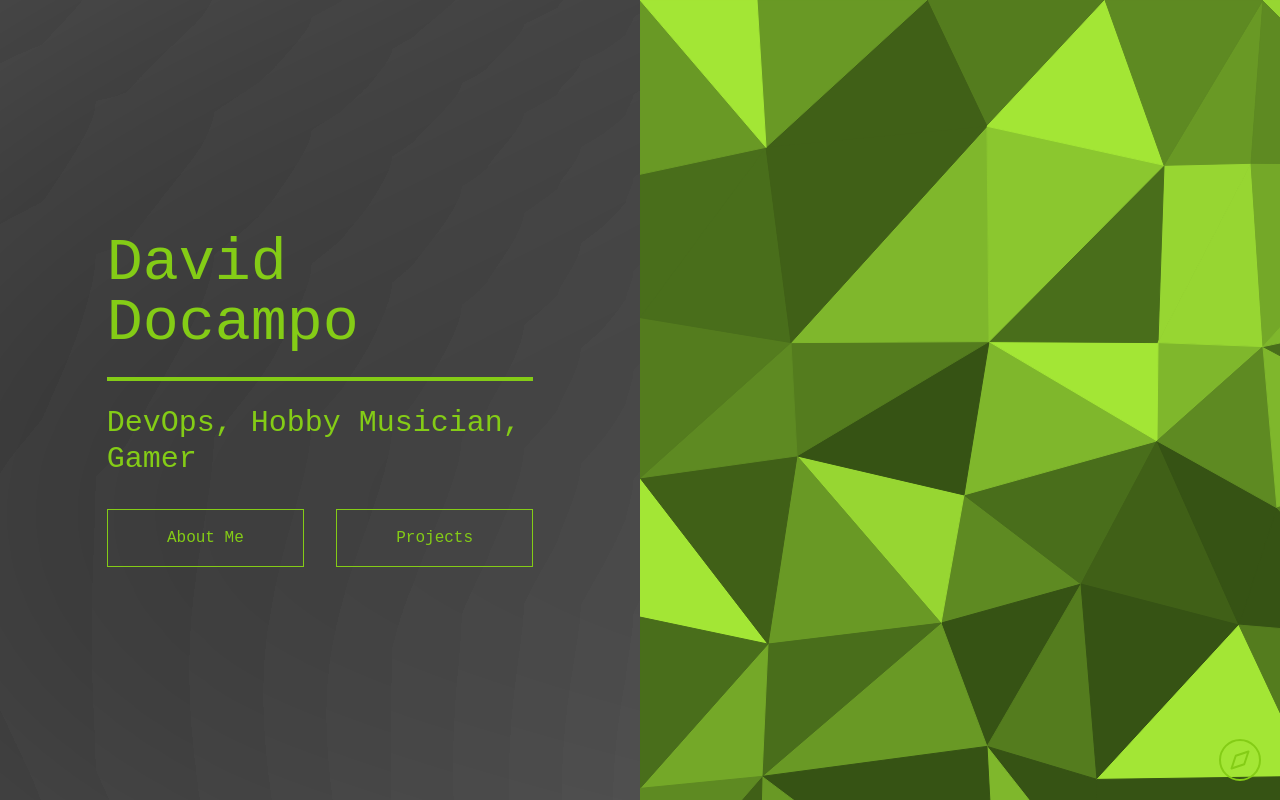
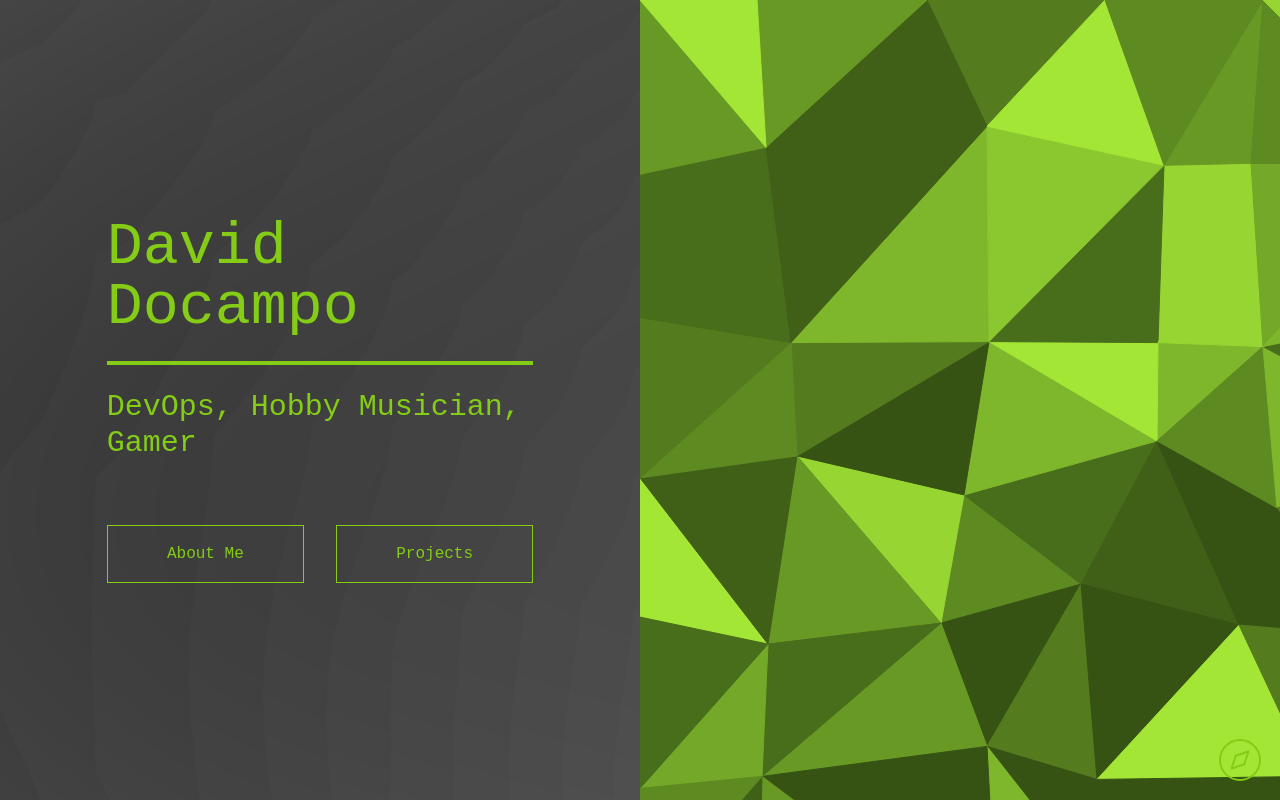
Before and after one commit to SayHeyD/david-docampo-portfolio, a Nuxt app: page / in a window 1280 px wide. Built offline with nearby package versions, Linux system fonts and the light colour scheme.

Commit message:
add padding to title

```diff
--- a/components/pages/app/TitleCard.vue
+++ b/components/pages/app/TitleCard.vue
@@ -12,7 +12,7 @@
 
     <div class="absolute z-40 flex flex-col justify-center items-center w-1/2 top-0 bottom-0 left-0">
 
-      <TitleText class="mb-8" />
+      <TitleText class="mb-16" />
 
       <TitleNav class="mx-auto" />
 
```
